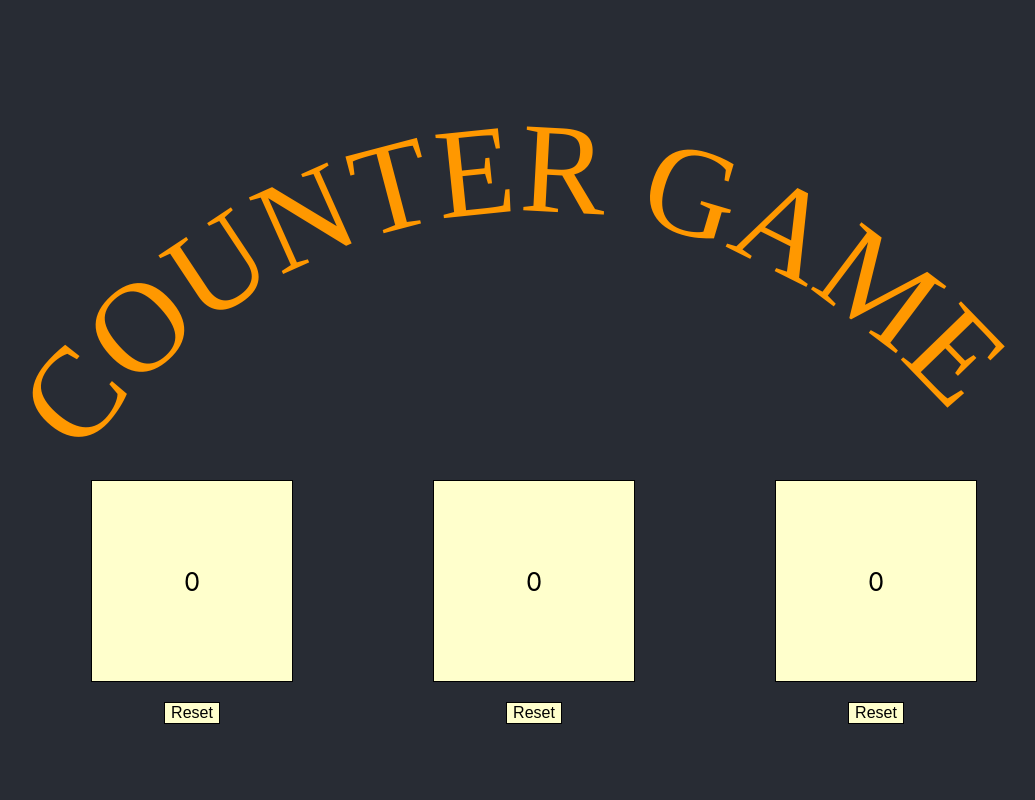
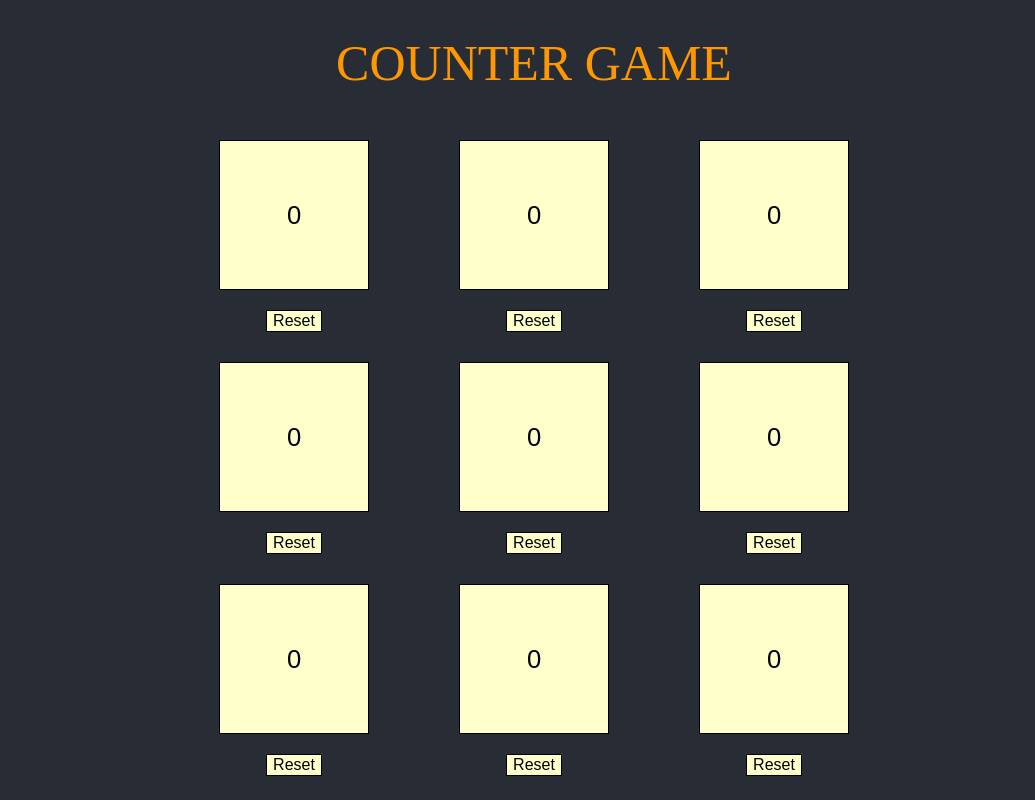
Before and after one commit to yonin7/counter-game, a React (Create React App) app: page / in a window 1280 px wide. Shown: the top 800 px of the page, without its empty margins (106-1141 px from the left). Built offline with nearby package versions, Linux system fonts and the light colour scheme.

Commit message:
adding readme + delay cases

```diff
--- a/src/App.css
+++ /dev/null
@@ -1,24 +0,0 @@
-.App {
-  display: flex;
-  justify-content: center;
-  align-items: center;
-  flex-direction: column;
-  width: 100%;
-  height: 100vh;
-  background-color: #282c34;
-  text-align: center;
-}
-.MainContainer {
-  display: flex;
-  align-items: center;
-  justify-content: center;
-  gap: 100px;
-}
-@media (max-width: 740px) {
-  .App {
-    height: 100%;
-  }
-  .MainContainer {
-    flex-direction: column;
-  }
-}
--- a/src/App.js
+++ b/src/App.js
@@ -1,32 +1,23 @@
-import Cube from "./components/Cube";
-import "./App.css";
+import Row from "./components/Row";
+import DelayRowByOne from "./components/DelayRowByOne";
+import DelayRowByAddition from "./components/DelayRowByAddition";
+import DelayRowByRandom from "./components/DelayRowByRandom";
+
+import { AppContainer, Header, Title, MainContainer } from "./AppStyles";
 
 function App() {
   return (
-    <div className="App">
-      <svg viewBox="0 0 500 150">
-        <path
-          id="curve"
-          fill="transparent"
-          d="M73.2,148.6c4-6.1,65.5-96.8,178.6-95.6c111.3,1.2,170.8,90.3,175.1,97"
-        />
-        <text
-          style={{
-            fontFamily: "Luckiest Guy",
-            width: 500,
-            fontSize: "50px",
-            fill: "#ff9800",
-          }}
-        >
-          <textPath href="#curve">COUNTER GAME</textPath>
-        </text>
-      </svg>
-      <main className="MainContainer">
-        <Cube />
-        <Cube />
-        <Cube />
-      </main>
-    </div>
+    <AppContainer>
+      <Header>
+        <Title>COUNTER GAME</Title>
+      </Header>
+      <MainContainer>
+        <Row />
+        <DelayRowByOne />
+        <DelayRowByAddition />
+        <DelayRowByRandom />
+      </MainContainer>
+    </AppContainer>
   );
 }
 
--- /dev/null
+++ b/src/AppStyles.js
@@ -0,0 +1,44 @@
+import styled from "styled-components";
+
+export const AppContainer = styled.div`
+  display: flex;
+  justify-content: center;
+  align-items: center;
+  flex-direction: column;
+  width: 100%;
+  min-height: 100vh;
+  height: 100%;
+  background-color: #282c34;
+  text-align: center;
+  user-select: none;
+
+  @media (max-width: 740px) {
+    height: 100%;
+  }
+`;
+export const Header = styled.header`
+  width: 100%;
+  height: 15vh;
+
+  @media (max-width: 740px) {
+    margin-bottom: 100px;
+  }
+`;
+export const Title = styled.h1`
+  color: #ff9800;
+  font-family: "Luckiest Guy";
+  font-size: 50px;
+  font-style: normal;
+  font-weight: 400;
+`;
+export const MainContainer = styled.main`
+  display: grid;
+  grid-template-columns: 1fr;
+  gap: 10px;
+  align-items: center;
+  justify-content: space-evenly;
+
+  @media (max-width: 740px) {
+    grid-template-columns: 1fr;
+  }
+`;
--- a/src/components/Cube.jsx
+++ b/src/components/Cube.jsx
@@ -1,15 +1,32 @@
 import React, { useEffect, useState } from "react";
 import { CounterCubeContainer, Button, CounterCube } from "./CubeStyles";
 
-const Cube = () => {
+const Cube = ({ functionality, delay, clicksNumbers }) => {
   const [counter, setCounter] = useState(0);
   const [clearCounter, setClearCounter] = useState(false);
+  const [clicks, setClicks] = useState(0);
 
   const counterHandler = () => {
-    const newCounter = counter + 1;
+    if (clicksNumbers) {
+      setClicks((pervState) => pervState + 1);
+      clicksNumbers(clicks);
+    }
+    if (delay) {
+      const timer = setTimeout(() => {
+        const newCounter = functionality(counter);
+        counter && setClearCounter(false);
+        setCounter((pervStat) => newCounter);
+        if (clicksNumbers) {
+          clicksNumbers(0);
+          setClicks(0);
+        }
+      }, 2000);
+      return () => clearTimeout(timer, 1);
+    }
     counter && setClearCounter(false);
-    setCounter(newCounter);
+    setCounter((pervState) => pervState + 1);
   };
+
   const resetCounterHandler = () => {
     setClearCounter(true);
   };
--- a/src/components/CubeStyles.js
+++ b/src/components/CubeStyles.js
@@ -12,14 +12,14 @@ export const Button = styled.button`
   border: 1px solid black;
   font-size: 1rem;
 `;
-export const CounterCube = styled.div`
+export const CounterCube = styled.button`
   cursor: pointer;
   display: flex;
   align-items: center;
   justify-content: center;
   font-size: 1.6rem;
-  width: 200px;
-  height: 200px;
+  width: 150px;
+  height: 150px;
   margin: 20px;
   border: 1px solid black;
   background-color: rgb(255, 255, 204);
--- /dev/null
+++ b/src/components/DelayRowByAddition.jsx
@@ -0,0 +1,44 @@
+import { useState } from "react";
+import Cube from "./Cube";
+
+import { RowContainer } from "./RowStyles";
+
+const DelayRowByAddition = () => {
+  const [clicks, setClicks] = useState(0);
+
+  const clicksNumbers = (num) => {
+    num > 2 ? setClicks(num + 3) : setClicks(num);
+  };
+
+  const counterFunctionality = (counter) => {
+    if (clicks <= 1) {
+      if (counter <= 1) return counter + 1;
+      return counter * 2;
+    } else {
+      if (counter <= 1) return clicks;
+      return counter * clicks;
+    }
+  };
+
+  return (
+    <RowContainer>
+      <Cube
+        functionality={counterFunctionality}
+        delay={true}
+        clicksNumbers={clicksNumbers}
+      />
+      <Cube
+        functionality={counterFunctionality}
+        delay={true}
+        clicksNumbers={clicksNumbers}
+      />
+      <Cube
+        functionality={counterFunctionality}
+        delay={true}
+        clicksNumbers={clicksNumbers}
+      />
+    </RowContainer>
+  );
+};
+
+export default DelayRowByAddition;
--- /dev/null
+++ b/src/components/DelayRowByOne.jsx
@@ -0,0 +1,17 @@
+import Cube from "./Cube";
+
+import { RowContainer } from "./RowStyles";
+
+const DelayRowByOne = () => {
+  const counterFunctionality = (counter) => counter + 1;
+
+  return (
+    <RowContainer>
+      <Cube functionality={counterFunctionality} delay={true} />
+      <Cube functionality={counterFunctionality} delay={true} />
+      <Cube functionality={counterFunctionality} delay={true} />
+    </RowContainer>
+  );
+};
+
+export default DelayRowByOne;
--- /dev/null
+++ b/src/components/DelayRowByRandom.jsx
@@ -0,0 +1,20 @@
+import Cube from "./Cube";
+
+import { RowContainer } from "./RowStyles";
+
+const DelayRowByRandom = () => {
+  const counterFunctionality = (counter) => {
+    const randomNumber = Math.floor(Math.random() * 10) + 1;
+    return counter + randomNumber;
+  };
+
+  return (
+    <RowContainer>
+      <Cube functionality={counterFunctionality} delay={true} />
+      <Cube functionality={counterFunctionality} delay={true} />
+      <Cube functionality={counterFunctionality} delay={true} />
+    </RowContainer>
+  );
+};
+
+export default DelayRowByRandom;
--- /dev/null
+++ b/src/components/Row.jsx
@@ -0,0 +1,16 @@
+import Cube from "./Cube";
+
+import { RowContainer } from "./RowStyles";
+
+const Row = () => {
+  const counterFunctionality = (counter) => counter + 1;
+  return (
+    <RowContainer>
+      <Cube functionality={counterFunctionality} />
+      <Cube functionality={counterFunctionality} />
+      <Cube functionality={counterFunctionality} />
+    </RowContainer>
+  );
+};
+
+export default Row;
--- /dev/null
+++ b/src/components/RowStyles.js
@@ -0,0 +1,11 @@
+import styled from "styled-components";
+
+export const RowContainer = styled.section`
+  display: flex;
+  align-items: center;
+  justify-content: center;
+  gap: 50px;
+  @media (max-width: 740px) {
+    flex-direction: column;
+  }
+`;
```
Also changed, not shown: 1 other file (tests, documents, lock files or other folders).
